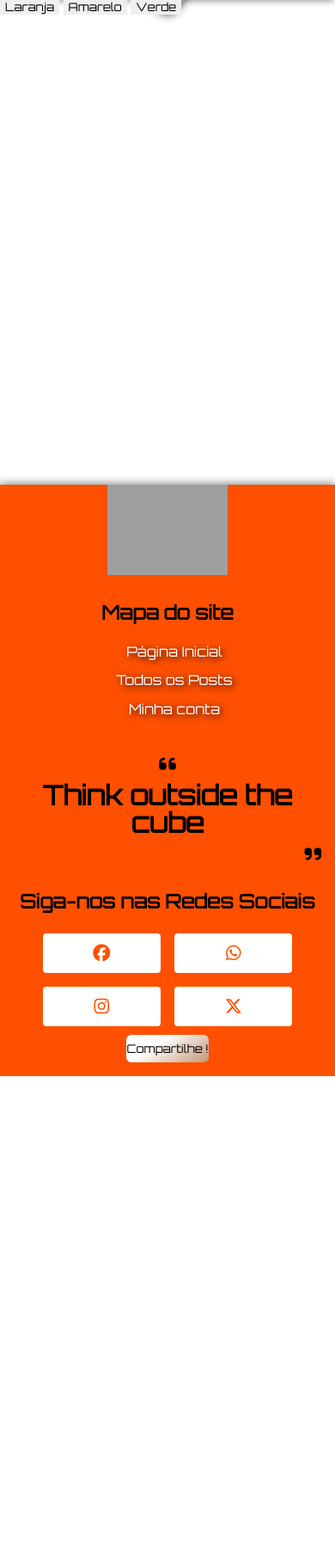
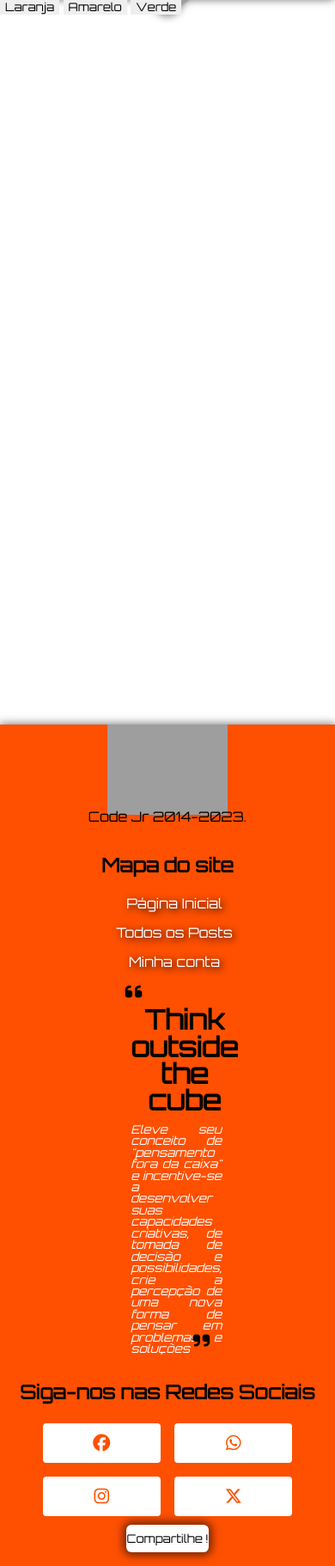
Before and after one commit to CODE-Salles/T.O.Ctoc, a PHP site: page /nav-footer.html in a window 390 px wide. Shown: the part 61-1883 px from the top of the page at 86% size. Before the commit the page ends 1313 px from the top, so only its background shows below. Run offline with PHP 8.4, Linux system fonts and the light colour scheme; some libraries are stand-ins or nearby versions; some web fonts are replaced; grey boxes are pictures that could not be loaded.

Commit message:
Footerbar com texto expositivo

```diff
--- a/app/views/site/nav-footer.css
+++ b/app/views/site/nav-footer.css
@@ -192,6 +192,7 @@ body {
     z-index: 2;
 
     padding: 0 2em;
+    padding-bottom: 1rem;
     bottom: 0;
 }
 
@@ -206,7 +207,13 @@ body {
 
 .footerbar-logo {
     width: 180px;
+    margin-top: -2rem;
 
+}
+
+.footer-signature{
+    margin-top: -1rem;
+    padding-bottom: 5px;
 }
 
 .footerbar-column {
@@ -215,13 +222,42 @@ body {
     gap: 10px;
 }
 
-.footerbar-column .fa-quote-right{
+.fa-quote-right,.fa-quote-left{
+    position: absolute;
+
+}
+.fa-quote-right{
     align-self: flex-end;
+    bottom: 4px;
+}
+
+.fa-quote-left{
+    top: 1rem;
 }
 
 .footerbar-column:nth-child(3){
     font-size: 1.4em;
+    align-items: start;
+    width: 35%;
+    padding: 0 0.6em;
+    position: relative;
+}
 
+.propose-text,.propose-title{
+    padding: 0 0.4rem;
+}
+
+.propose-title{
+    display: flex;
+    gap: 6px;
+}
+
+.propose-text p{
+    font-size: 0.6em;
+    font-weight: 500;
+    color: white;
+    text-align: justify;
+    font-style: italic;
 }
 
 .footerbar-column:not(:first-child) {
@@ -307,8 +343,12 @@ body {
     border-radius: 6px;
     padding: 0.6em 0;
     background: rgb(255,255,255);
-    background: linear-gradient(146deg, rgba(255,255,255,1) 35%, rgb(194, 150, 117) 100%);
+    box-shadow: 0px 0px 10px 4px rgba(0, 0, 0, 0.52);
     transition: ease-out 0.4s;
+}
+
+.sharepage-button-g{
+    box-shadow: 0px 0px 10px 1px rgba(0, 0, 0, 0.52);
 }
 
 .sharepage-button:hover{
@@ -319,10 +359,8 @@ body {
 }
 
 
-
-
 .fakecontent {
-    height: 67vh;
+    height: 100vh;
 
 
 }
@@ -481,6 +519,10 @@ body {
         padding-bottom: 1em;
     }
 
+    .footerbar-logo{
+        margin-top: 0;
+    }
+
     .footerbar-column {
         text-align: center;
         align-items: center;
--- a/app/views/site/nav-footer.html
+++ b/app/views/site/nav-footer.html
@@ -9,9 +9,7 @@
     <title>Document</title>
     <link rel="preconnect" href="https://fonts.googleapis.com">
     <link rel="preconnect" href="https://fonts.gstatic.com" crossorigin>
-    <link
-        href="https://fonts.googleapis.com/css2?family=Amethysta&display=swap"
-        rel="stylesheet">
+    <link href="https://fonts.googleapis.com/css2?family=Amethysta&display=swap" rel="stylesheet">
 </head>
 
 <body>
@@ -60,9 +58,9 @@
 
     <main class="fakecontent">
         <div>
-            <button onclick="changePageColor('orange')" >Laranja</button>
-            <button onclick="changePageColor('yellow')" >Amarelo</button>
-            <button onclick="changePageColor('green')" >Verde</button>
+            <button onclick="changePageColor('orange')">Laranja</button>
+            <button onclick="changePageColor('yellow')">Amarelo</button>
+            <button onclick="changePageColor('green')">Verde</button>
         </div>
     </main>
 
@@ -70,6 +68,7 @@
     <footer class="footerbar" id="footerbar">
         <div class="footerbar-column">
             <img class="footerbar-logo" src="../../../public/assets/logo.png" alt="Blog Toc Toc Logo">
+            <p class="footer-signature">Code Jr 2014-2023.</p>
         </div>
         <div class="footerbar-column">
             <h2>Mapa do site</h2>
@@ -88,8 +87,16 @@
 
         <div class="footerbar-column">
             <i class="fa-solid fa-quote-left"></i>
-            <h2>Think outside the cube</h2>
+            <div class="propose-title">
+                <h2>Think outside the cube</h2>
+            </div>
+            <div class="propose-text">
+                <p>Eleve seu conceito de "pensamento fora da caixa" e incentive-se a desenvolver suas capacidades
+                    criativas, de tomada de decisão e possibilidades, crie a percepção de uma nova forma de pensar em
+                    problemas e soluções</p>
+            </div>
             <i class="fa-solid fa-quote-right"></i>
+
             <!-- <ul class="footerbar-links">
                 <li>
                     <a class="footerbar-link" href="">Missão</a>
@@ -111,7 +118,7 @@
                 <a class="footerbar-link-social" href=""><i class="fa-brands fa-instagram fa-lg"></i></a>
                 <a class="footerbar-link-social" href=""><i class="fa-brands fa-x-twitter fa-lg"></i></a>
             </div>
-            <button class="sharepage-button">Compartilhe !</button>
+            <button class="sharepage-button" id="sharepage-button">Compartilhe !</button>
 
         </div>
 
--- a/app/views/site/navbar.js
+++ b/app/views/site/navbar.js
@@ -3,6 +3,7 @@ window.onscroll = function() {navBarClassChange()};
 var navbar = document.getElementById("navbar");
 var navbar_logo = document.getElementById("navbar-logo");
 var footer = document.getElementById("footerbar");
+var sharepage_button = document.getElementById("sharepage-button");
 var socials = document.querySelectorAll('.footerbar-link-social');
 
 var navbar_sticky = navbar.offsetTop;
@@ -46,6 +47,7 @@ function changePageColor(layout){
       navbar.classList = 'navbar navbar-g';
       footer.classList = 'footerbar footerbar-g';
       navbar_logo.style.backgroundColor = 'var(--verde)';
+      sharepage_button.classList = 'sharepage-button-g sharepage-button';
       socials.forEach(link =>{link.classList = 'footerbar-link-social footerbar-link-social-g'});
       break;
     case 'orange':
```
